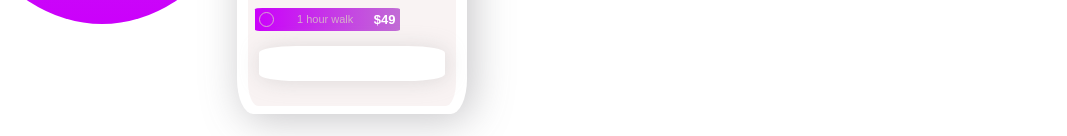
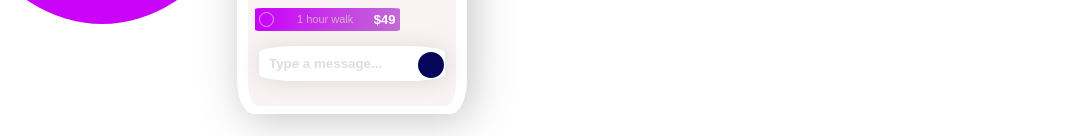
Before and after one commit to Edval6/chat-illustration, a plain HTML site: page index.html in a window 1280 px wide. Shown: the part 576-712 px from the top of the page, without its empty margins (0-1067 px from the left). Drawn offline with Linux system fonts and the light colour scheme.

Commit message:
value do campo de texto

```diff
--- a/index.html
+++ b/index.html
@@ -92,7 +92,9 @@
                         </div>
                     </div>
 
-                    <input type="text">
+                    <input type="text" value="Type a message...">
+                    <div id="btn-send">
+                    </div>
 
                  </div>
             </div>
--- a/style.css
+++ b/style.css
@@ -223,4 +223,19 @@ input{
     border: none;
     border-radius: 20%;
     box-shadow: 1px 1px 20px  rgba(209, 207, 207, 0.699);
+    color: rgba(209, 207, 207, 0.699);
+    font-weight: 700;
+    padding-left: 5%;
 }
+
+
+#btn-send{
+    width: 26px;
+    height: 26px;
+    border-radius: 50%;
+    background-color: #05065a;
+    margin-top: -14%;
+    margin-left: 82%;
+    position: relative;
+    z-index: 1;
+}
```
